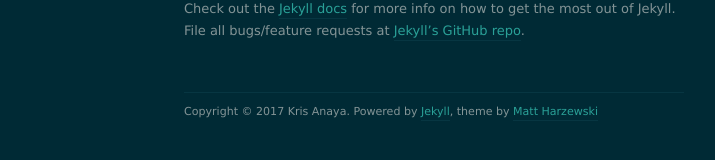
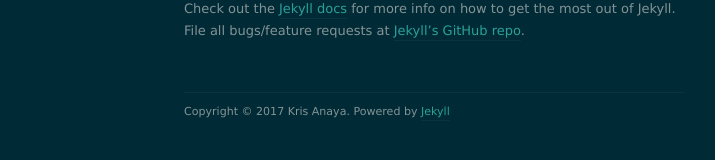
Before and after one commit to krismanaya/krismanaya.github.io, a Jekyll site: the page built from index.html, in a window 1280 px wide. Shown: the part 690-850 px from the top of the page, without its empty margins (206-921 px from the left). Built offline with Jekyll 4.4.1, drawn with Linux system fonts in a browser that asks for light colours; nearby versions of some CDN libraries; the list of posts is cut into pages by our own code.

Commit message:
remove theme

```diff
--- a/_layouts/default.html
+++ b/_layouts/default.html
@@ -36,7 +36,8 @@
           <li><a href="/">Home</a></li>
           <li><a href="/archives">Archive</a></li>
           <li><a href="/about">About</a></li>
-          <li><a href="https://www.instagram.com/krismodk/">Instagram</a></li>
+          <li><a href="https://www.instagram.com/krismodk/">Instagram</a>
+          </li>
         </ul>
       </nav>
     </div>
@@ -54,7 +55,8 @@
 
 
   <footer id="footer">
-    <p class="copyright">Copyright &copy; {{ site.time | date: '%Y' }} {{ site.name }}. Powered by <a href="http://jekyllrb.com">Jekyll</a>, theme by <a href="http://www.webmaster-source.com">Matt Harzewski</a></p>
+    <p class="copyright">Copyright &copy; {{ site.time | date: '%Y' }} {{ site.name }}. Powered by <a href="http://jekyllrb.com">Jekyll</a>
+    </p>
   </footer>
 
 
```
